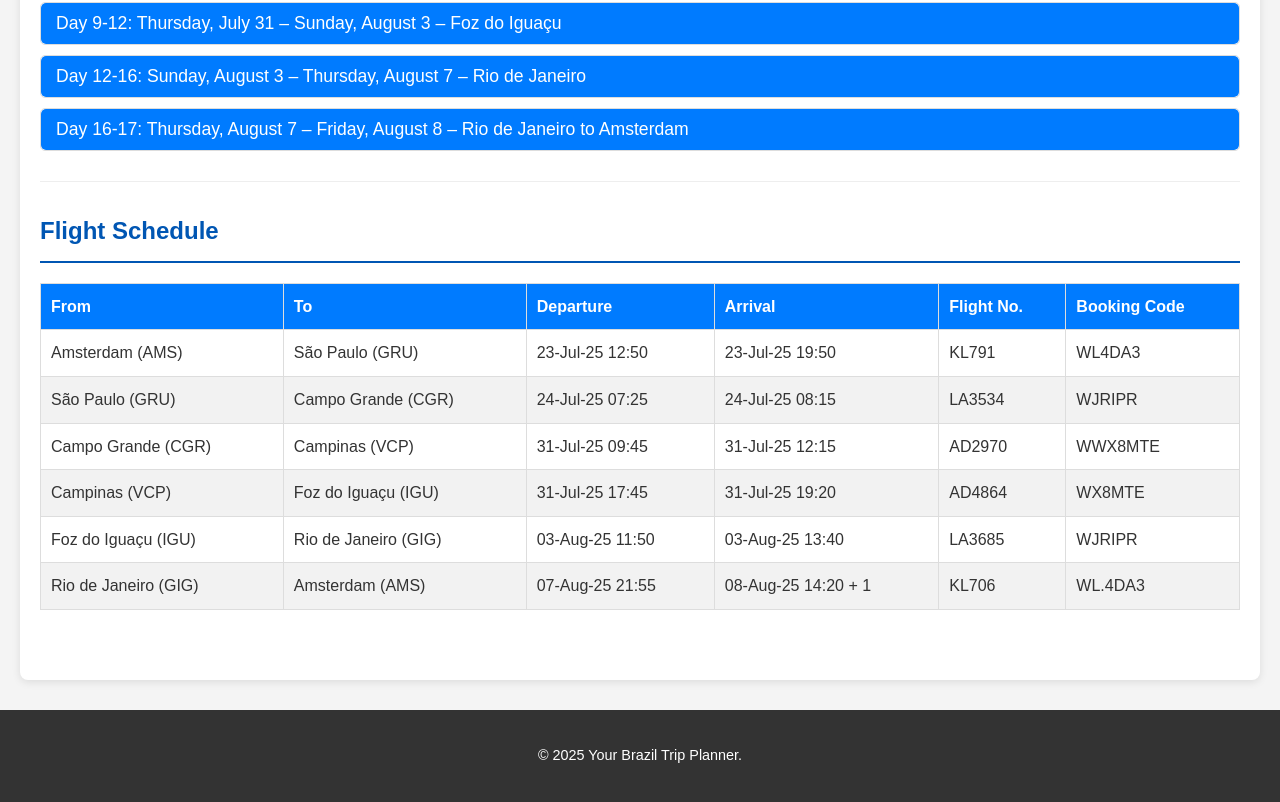
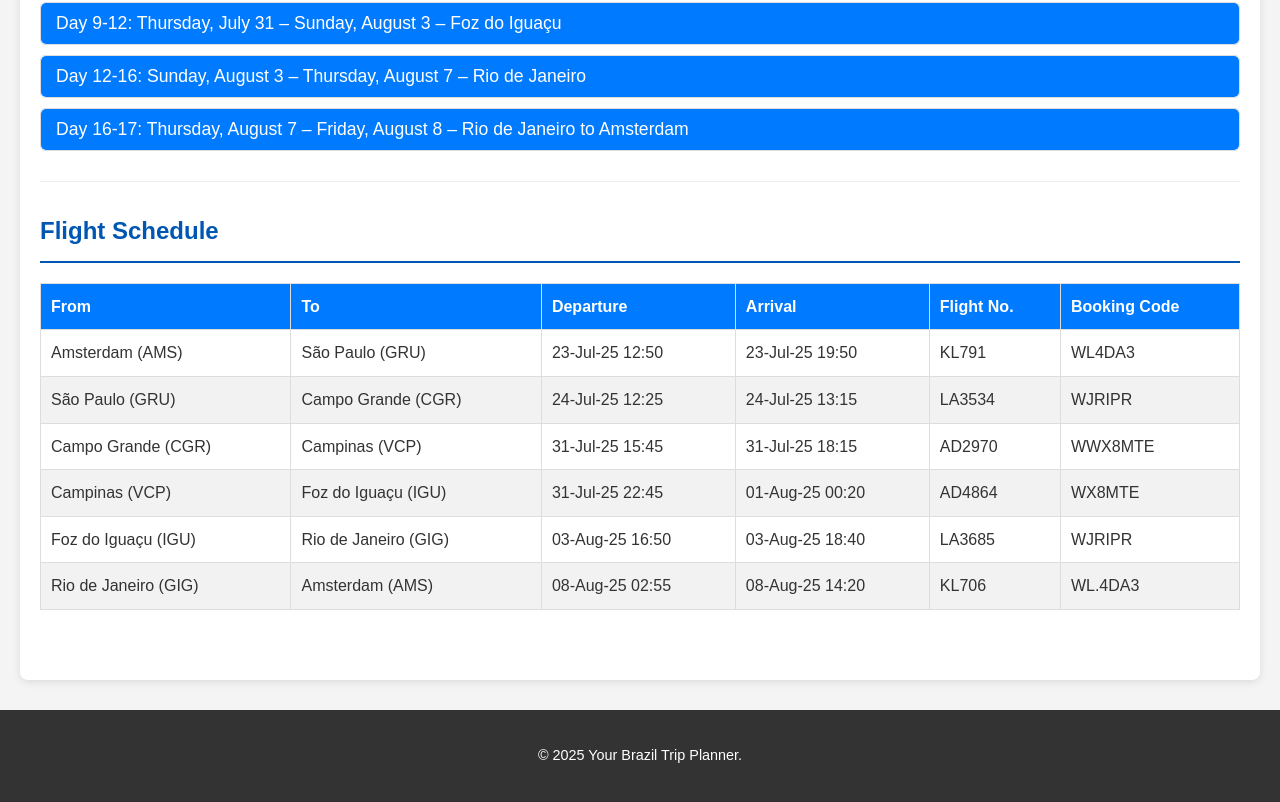
Before and after one commit to joeriman9/brazil-trip, a plain HTML site: page index.html in a window 1280 px wide. Shown: the part 1310-2112 px from the top of the page. Drawn offline with Linux system fonts and the light colour scheme; some packages are replaced by stand-ins of ours.

Commit message:
Update index.html

```diff
--- a/index.html
+++ b/index.html
@@ -183,40 +183,40 @@
                     <tr>
                         <td>São Paulo (GRU)</td>
                         <td>Campo Grande (CGR)</td>
-                        <td>24-Jul-25 07:25</td>
-                        <td>24-Jul-25 08:15</td>
+                        <td>24-Jul-25 12:25</td>
+                        <td>24-Jul-25 13:15</td>
                         <td>LA3534</td>
                         <td>WJRIPR</td>
                     </tr>
                     <tr>
                         <td>Campo Grande (CGR)</td>
                         <td>Campinas (VCP)</td>
-                        <td>31-Jul-25 09:45</td>
-                        <td>31-Jul-25 12:15</td>
+                        <td>31-Jul-25 15:45</td>
+                        <td>31-Jul-25 18:15</td>
                         <td>AD2970</td>
                         <td>WWX8MTE</td>
                     </tr>
                     <tr>
                         <td>Campinas (VCP)</td>
                         <td>Foz do Iguaçu (IGU)</td>
-                        <td>31-Jul-25 17:45</td>
-                        <td>31-Jul-25 19:20</td>
+                        <td>31-Jul-25 22:45</td>
+                        <td>01-Aug-25 00:20</td>
                         <td>AD4864</td>
                         <td>WX8MTE</td>
                     </tr>
                     <tr>
                         <td>Foz do Iguaçu (IGU)</td>
                         <td>Rio de Janeiro (GIG)</td>
-                        <td>03-Aug-25 11:50</td>
-                        <td>03-Aug-25 13:40</td>
+                        <td>03-Aug-25 16:50</td>
+                        <td>03-Aug-25 18:40</td>
                         <td>LA3685</td>
                         <td>WJRIPR</td>
                     </tr>
                     <tr>
                         <td>Rio de Janeiro (GIG)</td>
                         <td>Amsterdam (AMS)</td>
-                        <td>07-Aug-25 21:55</td>
-                        <td>08-Aug-25 14:20 + 1</td>
+                        <td>08-Aug-25 02:55</td>
+                        <td>08-Aug-25 14:20</td>
                         <td>KL706</td>
                         <td>WL.4DA3</td>
                     </tr>
```
